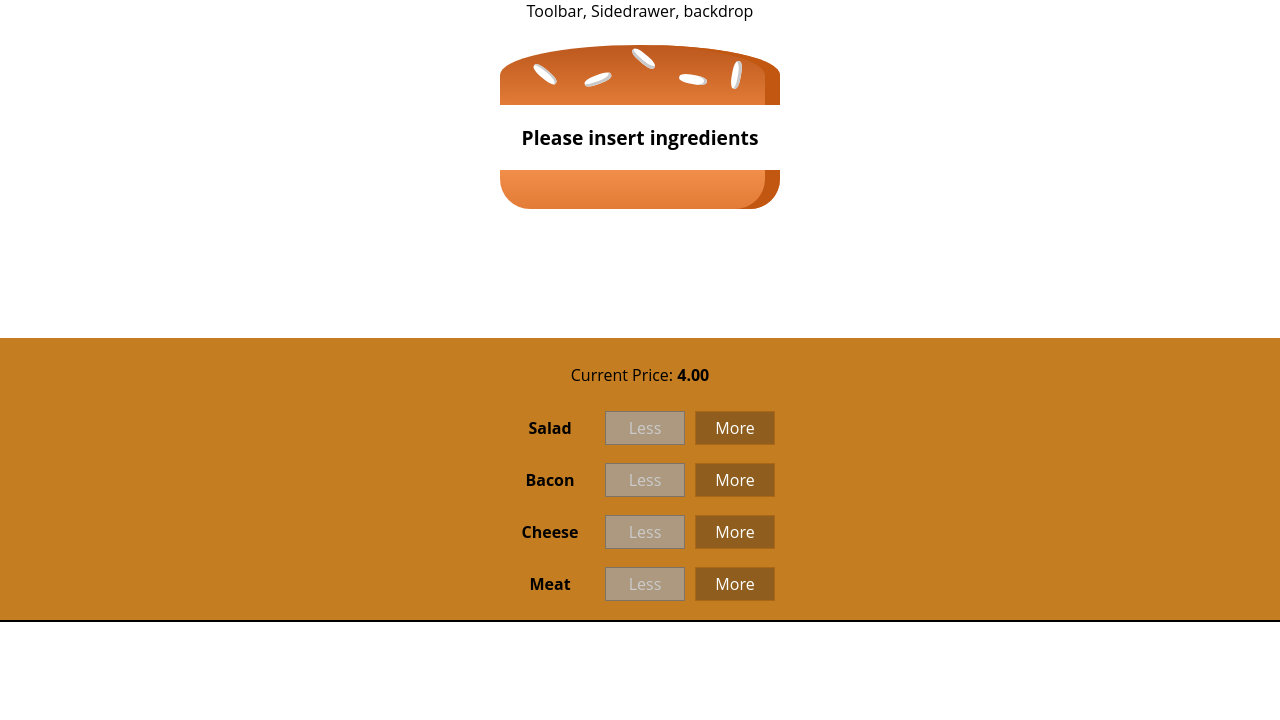
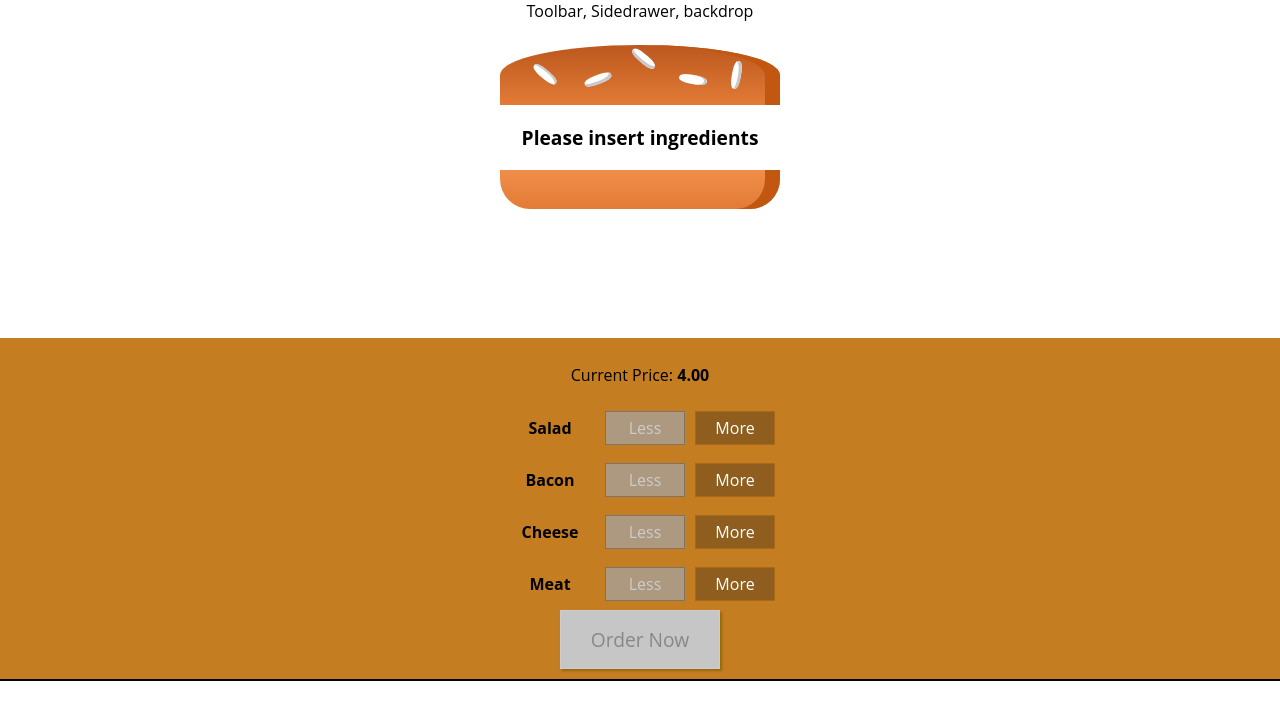
Before and after one commit to samon03/BurgerBuilder-React, a React (Create React App) app: page / in a window 1280 px wide. Shown: the top 720 px of the page. Built offline with nearby package versions, Linux system fonts and the light colour scheme.

Commit message:
add order button

```diff
--- a/src/components/Burger/BuildControls/BuildControls.js
+++ b/src/components/Burger/BuildControls/BuildControls.js
@@ -19,6 +19,8 @@
                   removed={() => props.ingredientRemoved(ctrl.type)}
                   disabled={props.disabled[ctrl.type]}/>
             ))}
+            <button className={classes.OrderButton}
+               disabled={!props.purchasable}>Order Now</button>
         </div>
     );
 };
--- a/src/components/Burger/BuildControls/BuildControls.module.css
+++ b/src/components/Burger/BuildControls/BuildControls.module.css
@@ -8,3 +8,44 @@
     margin: auto;
     padding: 10px 0;
 }
+
+.OrderButton {
+    background-color: #DAD735;
+    outline: none;
+    cursor: pointer;
+    border: 1px solid #966909;
+    color: #966909;
+    font-family: inherit;
+    font-size: 1.2em;
+    padding: 15px 30px;
+    box-shadow: 2px 2px 2px #966909;
+}
+
+.OrderButton:hover, .OrderButton:active {
+    background-color: #A0DB41;
+    border: 1px solid #966909;
+    color: #966909;
+}
+
+.OrderButton:disabled {
+    background-color: #C7C6C6;
+    cursor: not-allowed;
+    border: 1px solid #ccc;
+    color: #888888;
+}
+
+.OrderButton:not(:disabled) {
+    animation: enable 0.3s linear;
+}
+
+@keyframes enable {
+    0% {
+        transform: scale(1);
+    }
+    60% {
+        transform: scale(1.1);
+    }
+    100% {
+        transform: scale(1);
+    }
+}
--- a/src/components/Burger/BurgerIngredients/BurgerIngredients.js
+++ b/src/components/Burger/BurgerIngredients/BurgerIngredients.js
@@ -1,4 +1,5 @@
 import React, { Component } from 'react';
+
 import PropsTypes from 'prop-types'
 
 import classes from './BurgerIngredients.module.css';
--- a/src/containers/BurgerBuilder/BurgerBuilder.js
+++ b/src/containers/BurgerBuilder/BurgerBuilder.js
@@ -19,7 +19,20 @@
             salad: 0,
             meat: 0
         },
-        totalPrice: 4
+        totalPrice: 4,
+        purchasable: false
+    }
+
+    updatePurchaseState(ingredients) {
+        const sum = Object.keys(ingredients)
+           .map(igKey => {
+               return ingredients[igKey];
+           })
+           .reduce((sum, el) => {
+               return sum + el;
+           }, 0)
+
+           this.setState({purchasable: sum > 0});
     }
 
     addIngredientHandler = (type) => {
@@ -34,6 +47,7 @@
         const oldPrice = this.state.totalPrice;
         const newPrice = oldPrice + priceAddition;
         this.setState({totalPrice: newPrice, ingredients: updateIngredients});
+        this.updatePurchaseState(updateIngredients);
     }
 
     removeIngredientHandler = (type) => {
@@ -52,6 +66,7 @@
         const oldPrice = this.state.totalPrice;
         const newPrice = oldPrice - priceDeduction;
         this.setState({totalPrice: newPrice, ingredients: updateIngredients});
+        this.updatePurchaseState(updateIngredients);
     }
 
     render() {
@@ -71,7 +86,8 @@
                  ingredientAdded={this.addIngredientHandler}
                  ingredientRemoved={this.removeIngredientHandler}
                  disabled={disabledInfo}
-                 price={this.state.totalPrice}/>
+                 purchasable={this.state.purchasable}
+                 price={this.state.totalPrice} />
            </Aux>
         );
     }
```
